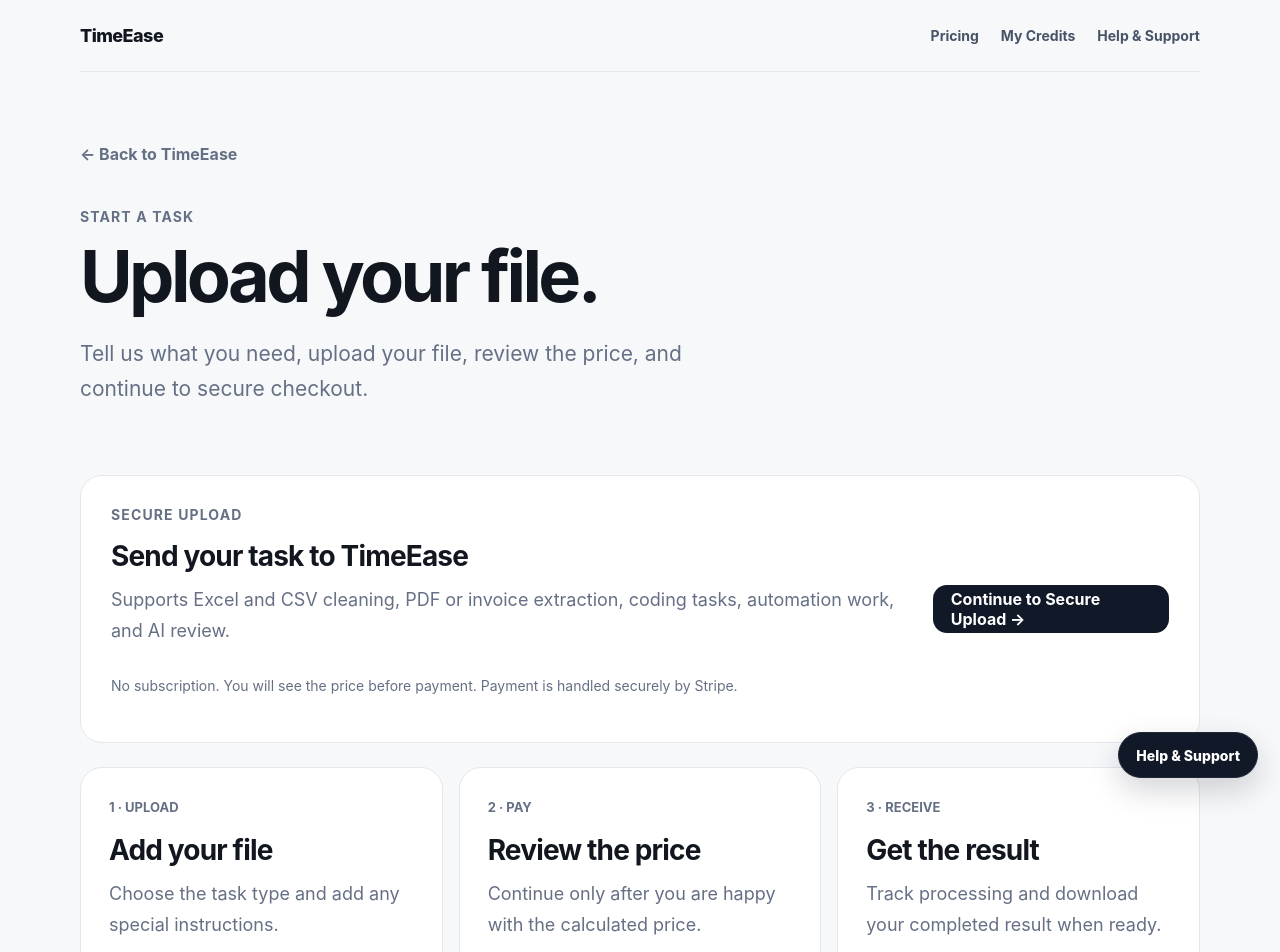
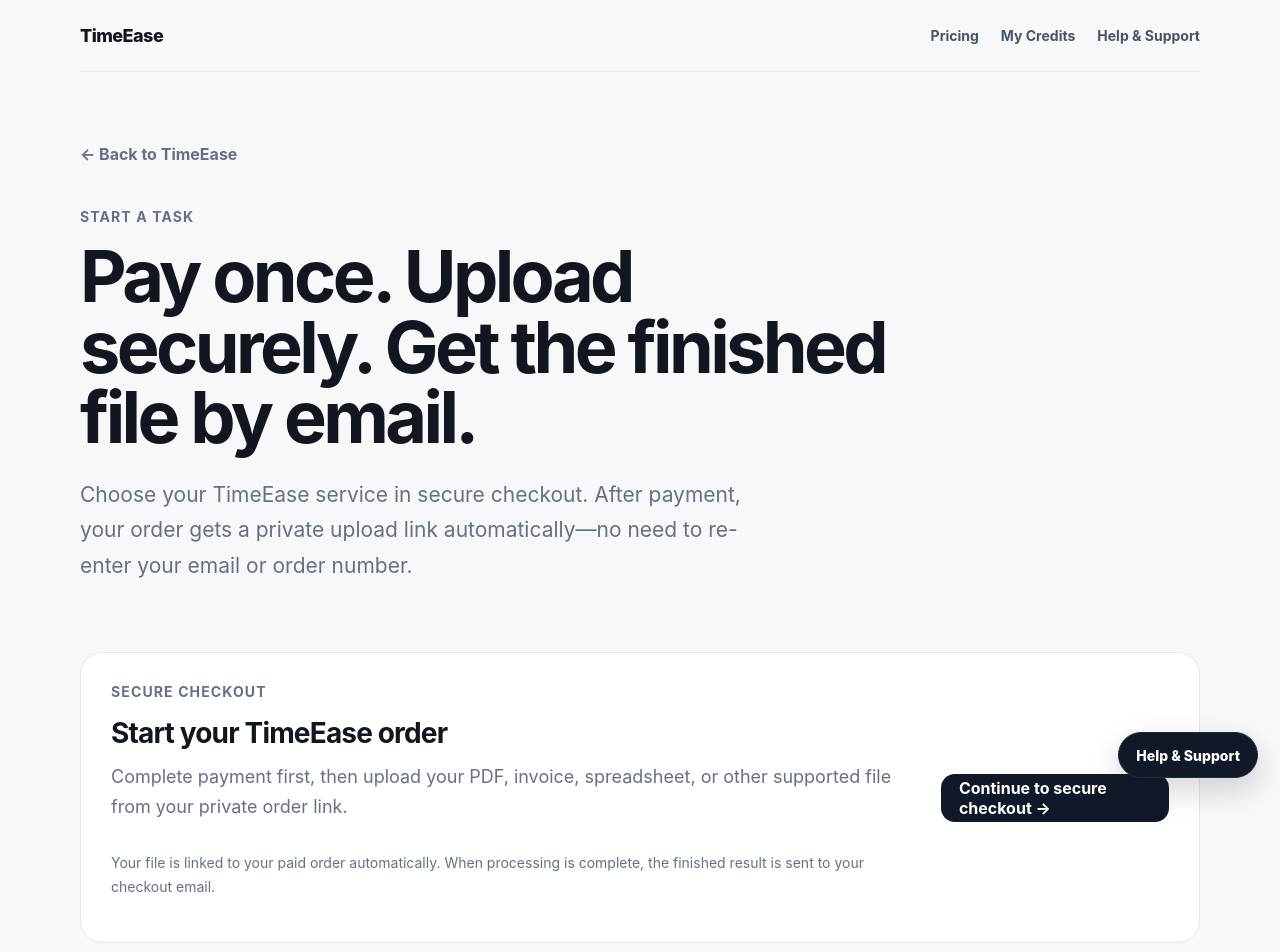
Before and after one commit to goplanetdigital/timeease-web, a Next.js app: page /upload in a window 1280 px wide. Shown: the top 952 px of the page. Built offline with nearby package versions, Linux system fonts and the light colour scheme; no server answers.

Commit message:
Make TimeEase upload flow production-ready

```diff
--- a/app/upload/page.tsx
+++ b/app/upload/page.tsx
@@ -1,7 +1,8 @@
 import Link from "next/link";
 
-const intakeUrl =
-  "https://206-189-36-241.sslip.io/form/ecb81a49-c630-4c1d-a644-955b53e569bc";
+const shopUrl =
+  process.env.NEXT_PUBLIC_SHOP_URL ||
+  "https://bvzw62-1t.myshopify.com";
 
 export default function UploadPage() {
   return (
@@ -10,52 +11,48 @@ export default function UploadPage() {
 
       <section className="page-header">
         <div className="eyebrow">Start a task</div>
-        <h1>Upload your file.</h1>
+        <h1>Pay once. Upload securely. Get the finished file by email.</h1>
         <p className="hero-copy">
-          Tell us what you need, upload your file, review the price, and continue
-          to secure checkout.
+          Choose your TimeEase service in secure checkout. After payment,
+          your order gets a private upload link automatically—no need to re-enter
+          your email or order number.
         </p>
       </section>
 
       <section className="cta-panel">
         <div>
-          <div className="eyebrow">Secure upload</div>
-          <h2>Send your task to TimeEase</h2>
+          <div className="eyebrow">Secure checkout</div>
+          <h2>Start your TimeEase order</h2>
           <p>
-            Supports Excel and CSV cleaning, PDF or invoice extraction, coding
-            tasks, automation work, and AI review.
+            Complete payment first, then upload your PDF, invoice, spreadsheet,
+            or other supported file from your private order link.
           </p>
           <p className="note">
-            No subscription. You will see the price before payment. Payment is
-            handled securely by Stripe.
+            Your file is linked to your paid order automatically. When processing
+            is complete, the finished result is sent to your checkout email.
           </p>
         </div>
 
-        <a
-          className="button primary"
-          href={intakeUrl}
-          target="_blank"
-          rel="noreferrer"
-        >
-          Continue to Secure Upload →
+        <a className="button primary" href={shopUrl}>
+          Continue to secure checkout →
         </a>
       </section>
 
       <section className="grid" style={{ marginTop: "24px" }}>
         <article className="card">
-          <span className="card-kicker">1 · Upload</span>
-          <h2>Add your file</h2>
-          <p>Choose the task type and add any special instructions.</p>
+          <span className="card-kicker">1 · Pay</span>
+          <h2>Complete checkout</h2>
+          <p>Choose the service you need and pay securely online.</p>
         </article>
         <article className="card">
-          <span className="card-kicker">2 · Pay</span>
-          <h2>Review the price</h2>
-          <p>Continue only after you are happy with the calculated price.</p>
+          <span className="card-kicker">2 · Upload</span>
+          <h2>Use your private upload link</h2>
+          <p>Your paid order creates a secure upload link automatically.</p>
         </article>
         <article className="card">
           <span className="card-kicker">3 · Receive</span>
-          <h2>Get the result</h2>
-          <p>Track processing and download your completed result when ready.</p>
+          <h2>Get the completed result</h2>
+          <p>TimeEase processes the job and emails the finished file to you.</p>
         </article>
       </section>
     </main>
```
